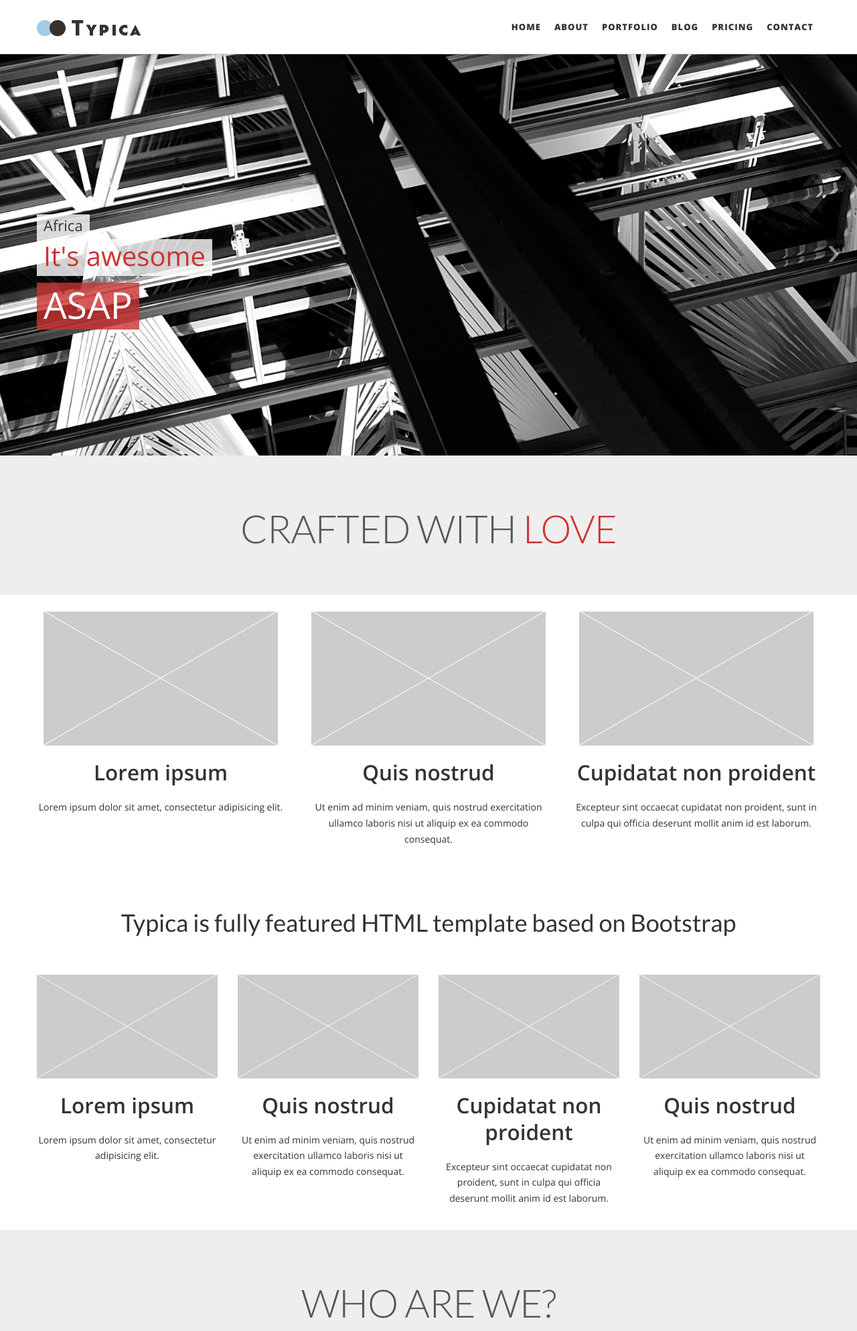
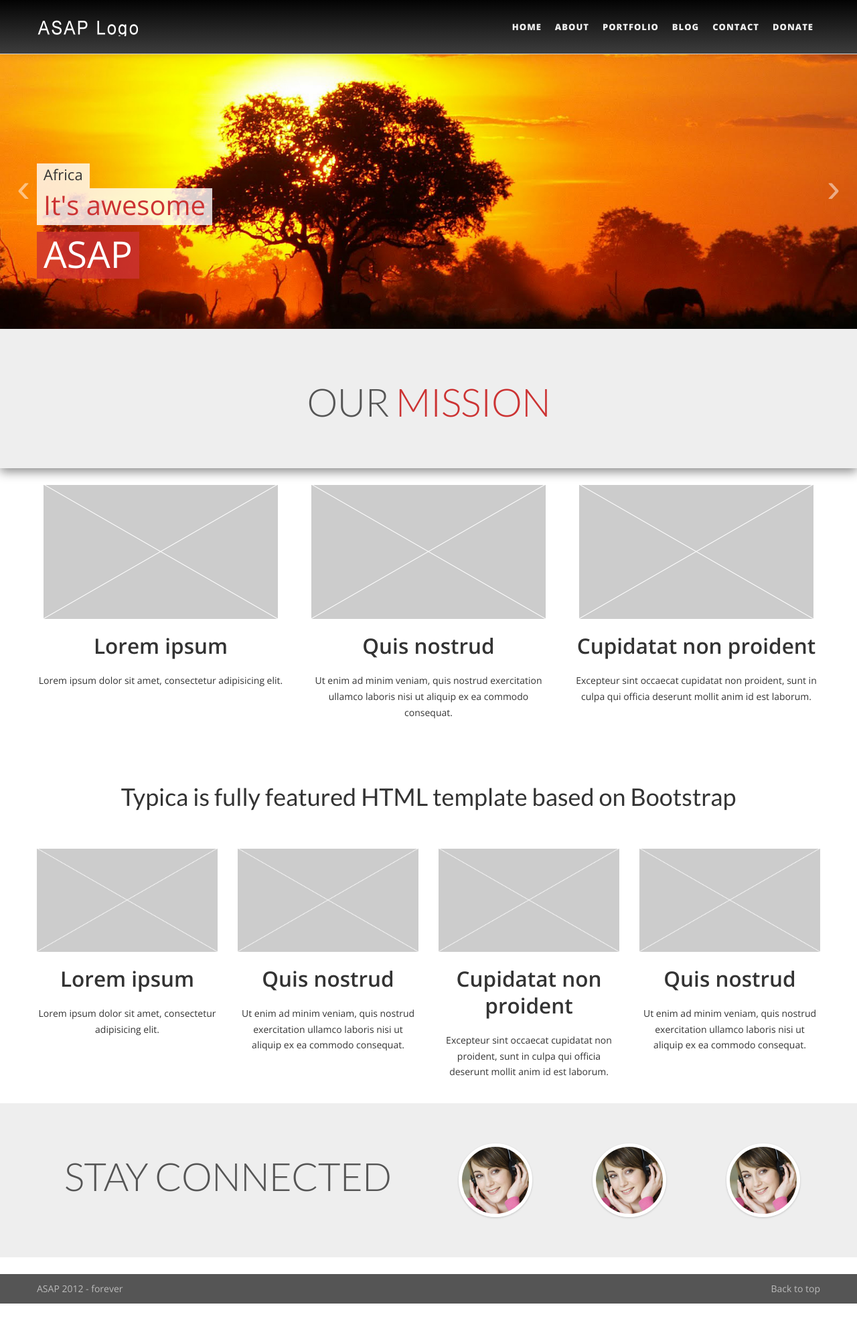
Before and after one commit to StephenOwen/asapfoundation, a plain HTML site: page index.html in a window 1280 px wide. Shown: the top 1987 px of the page at 67% size. After the commit the page ends 1946 px from the top, so only its background shows below. Drawn offline with nearby package versions, Linux system fonts and the light colour scheme.

Commit message:
home page changes

```diff
--- a/css/typica.css
+++ b/css/typica.css
@@ -144,28 +144,41 @@ blockquote p {
   width: auto;
 }
 .navbar .navbar-inner {
-  background: white;
   filter: none;
   height: 80px;
+
+background-image: linear-gradient(bottom, rgb(61,61,61) 0%, rgb(3,3,3) 100%);
+background-image: -o-linear-gradient(bottom, rgb(61,61,61) 0%, rgb(3,3,3) 100%);
+background-image: -moz-linear-gradient(bottom, rgb(61,61,61) 0%, rgb(3,3,3) 100%);
+background-image: -webkit-linear-gradient(bottom, rgb(61,61,61) 0%, rgb(3,3,3) 100%);
+background-image: -ms-linear-gradient(bottom, rgb(61,61,61) 0%, rgb(3,3,3) 100%);
+
+background-image: -webkit-gradient(
+	linear,
+	left bottom,
+	left top,
+	color-stop(0, rgb(61,61,61)),
+	color-stop(1, rgb(3,3,3))
+);
 }
 .navbar .nav {
   margin-top: 20px;
 }
 .navbar .nav > li > a {
-  color: #333;
+  color: #eeeeee;
   padding: 10px 10px 11px;
   text-shadow: none;
 }
 .navbar .nav > li > a:hover {
-  color: #111;
+  color: #c63733;
 }
 .navbar .nav > li.active > a {
   background: none;
-  color: #111;
+  color: #c63733;
 }
 .navbar .nav > li.active > a:hover {
   background: none;
-  color: #111;
+  color: #c63733;
 }
 
 /* ########## */
@@ -176,7 +189,7 @@ blockquote p {
 }
 .carousel .item {
   width: 100%;
-  max-height: 600px;
+  max-height: 500px;
 }
 .carousel .item img {
   width: 100%;
--- a/index.html
+++ b/index.html
@@ -33,15 +33,15 @@
             <span class="icon-bar"></span>
             <span class="icon-bar"></span>
           </a>
-          <a class="brand" href="index.html"><img src="logo.png" alt="Welcome to ASAP!"></a>
+          <a class="brand" href="index.html"><img src="img/logo.png" alt="Welcome to ASAP!"></a>
           <div class="nav-collapse">
             <ul class="nav pull-right">
               <li><a href="index.html">Home</a></li>
               <li><a href="about.html">About</a></li>
               <li><a href="portfolio.html">Portfolio</a></li>
               <li><a href="blog_fullwidth.html">Blog</a></li>
-              <li><a href="pricing.html">Pricing</a></li>
               <li><a href="contact.html">Contact</a></li>
+              <li><a href="pricing.html">Donate</a></li>
             </ul>
           </div><!--/.nav-collapse -->
         </div>
@@ -54,7 +54,7 @@
         <!-- Carousel items -->
         <div class="carousel-inner">
           <div class="active item">
-            <img src="img/slide_bg2.jpg" alt="Someimage">
+            <img src="img/africa_sunset.jpeg" alt="Someimage">
             <div class="caption middle-left container">
               <p class="small white text-dark">Africa</p>
               <p class="medium white text-pink">It's awesome</p>
@@ -85,11 +85,11 @@
 
     </div>
 
-    <div class="hero-unit">
+    <div class="hero-unit" style="box-shadow: 0px 5px 15px #888888;">
       <div class="container">
         <div class="row">
           <div class="span12">
-            <h1>Crafted with <strong class="pink">LOVE</strong></h1>
+            <h1>Our <strong class="pink">Mission</strong></h1>
           </div>
         </div>
       </div>
@@ -151,13 +151,30 @@
      <div class="hero-unit">
        <div class="container">
          <div class="row">
-           <div class="span12">
-             <h1>Who are we?</h1>
+           <div class="span6 push-left">
+             <h1>Stay Connected</h1>
            </div>
+           <div class="row">
+              <div class="span2 item">
+                <div class="circle-thumbnail">
+                  <img src="img/team/1.jpg" alt="team member">
+                </div>
+              </div>
+              <div class="span2 item">
+                <div class="circle-thumbnail">
+                  <img src="img/team/1.jpg" alt="team member">
+                </div>
+              </div>
+              <div class="span2 item">
+                <div class="circle-thumbnail">
+                  <img src="img/team/1.jpg" alt="team member">
+                </div>
+              </div>
          </div>
        </div>
      </div>
 
+<!-- Team
     <div class="container">
       <div class="team">
 
@@ -204,16 +221,14 @@
             </div>
           </div>
         </div>
-
-
-
       </div>
+        -->
     </div> <!-- /container -->
 
     <footer>
       <div class="container">
         <!-- COPYRIGHTS -->
-        <p class="pull-left">Typica - Bootstrap template crafted with passion</p>
+        <p class="pull-left">ASAP 2012 - forever</p>
         <p class="pull-right"><a href="#">Back to top</a></p>
       </div>
     </footer>
```
Also changed, not shown: about.html (+1 -1 lines), blog_fullwidth.html (+1 -1 lines), blog_single.html (+1 -1 lines), contact.html (+1 -1 lines), portfolio.html (+1 -1 lines), pricing.html (+1 -1 lines), img/africa_sunset.jpeg (added), img/logo.png (added), logo.png (deleted), 1 other file.
